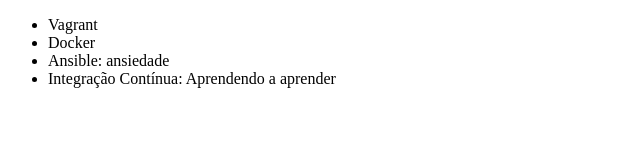
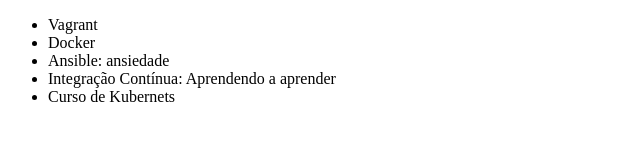
Before and after one commit to DeboraAve/alura-git, a plain HTML site: page index.html in a window 1280 px wide. Shown: the whole page, without its empty margins (0-640 px from the left). Drawn offline with Linux system fonts and the light colour scheme.

Commit message:
Adicionando curso de kubernetes

```diff
--- a/index.html
+++ b/index.html
@@ -14,6 +14,7 @@
             <li>Docker</li>
             <li>Ansible: ansiedade </li>
             <li>Integração Contínua: Aprendendo a aprender</li>
+            <li>Curso de Kubernets</li>
 
         </ul>
     </body>
```
